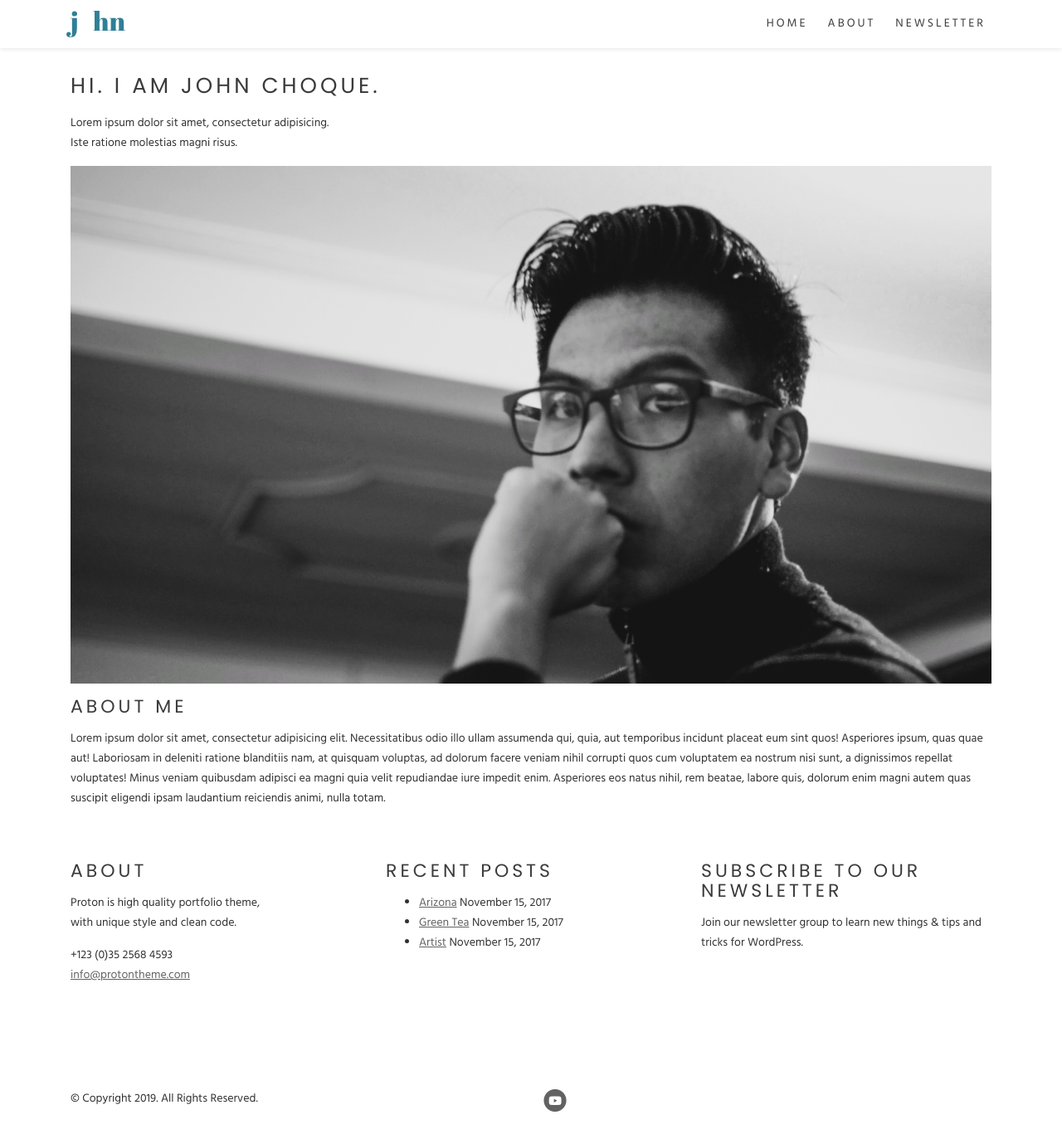
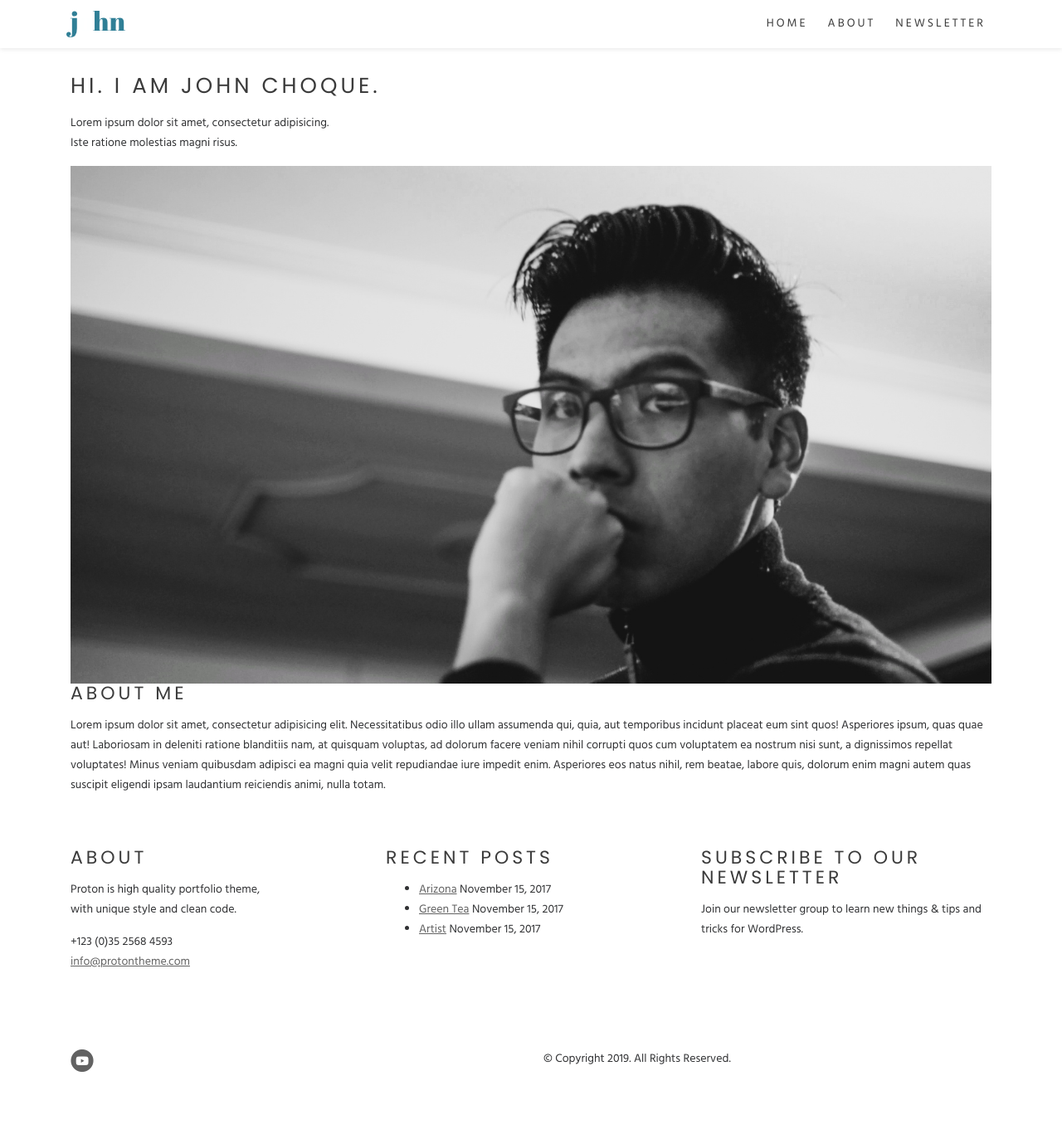
Before and after one commit to thethoughtfulmillennial/thethoughtfulmillennial.github.io, a Jekyll site: the page built from about2.html, in a window 1280 px wide and 1400 px high, scrolled down 61 px. Shown: the top 1379 px of the window at 83% size. Built offline with Jekyll 4.4.1, drawn with Linux system fonts in a browser that asks for light colours; after the commit the page ends 1381 px from its top, so only the background shows below that.

Commit message:
Updating about.

```diff
--- a/_includes/footer2.html
+++ b/_includes/footer2.html
@@ -34,7 +34,7 @@
 				</div>
 			</div>
 		</div>
-		<div class="row py-5">
+		<div class="row py-3 flex-md-row-reverse">
 			<div class="col-md-6 col-sm-6 col-xs-12">
 				<p>© Copyright 2019. All Rights Reserved.</p>
 			</div>
--- a/about2.html
+++ b/about2.html
@@ -6,41 +6,21 @@
 
 <div class="container">
 	<div class="row">
-		<div class="col-sm-12 vc-row-inner">
-			<div class="vc_row wpb_row vc_row-fluid">
-				<div class="row-container row-default ml-top-padding ">
-					<div class="wpb_column vc_column_container vc_col-sm-12">
-						<div class="vc_column-inner ">
-							<div class="wpb_wrapper">
-								<div class="page-title">
-									<div class="row">
-										<div class="col-md-12">
-											<div class="heading-title"> <h1>Hi. I Am John Choque.</h1>
+		<div class="col-md-12 ml-top-padding">
+			<div class="heading-title">
+				<h1>Hi. I Am John Choque.</h1>
 				<p>Lorem ipsum dolor sit amet, consectetur adipisicing.<br> Iste
 					ratione molestias magni risus.</p>
 			</div>
 		</div>
 	</div>
+	<div class="row">
+		<div class="col">
+			<img src="/assets2/images/about2.jpeg" class="img-fluid" alt="">
 		</div>
 	</div>
-						</div>
-					</div>
-				</div>
-			</div>
-			<div class="vc_row wpb_row vc_row-fluid">
-				<div class="row-container row-default sm-top-padding ">
-					<div class="wpb_column vc_column_container vc_col-sm-12">
-						<div class="vc_column-inner ">
-							<div class="wpb_wrapper">
-								<div class="wpb_single_image wpb_content_element vc_align_left">
-									<figure class="wpb_wrapper vc_figure">
-										<div class="vc_single_image-wrapper   vc_box_border_grey">
-											<img src="/assets2/images/about2.jpeg" class="img-fluid" alt="">
-										</div>
-									</figure>
-								</div>
-								<div class="wpb_text_column wpb_content_element ">
-									<div class="wpb_wrapper">
+	<div class="row">
+		<div class="col">
 			<h3>About Me</h3>
 			<p>Lorem ipsum dolor sit amet, consectetur adipisicing elit.
 				Necessitatibus odio illo ullam assumenda qui, quia, aut temporibus
@@ -55,10 +35,3 @@
 		</div>
 	</div>
 </div>
-						</div>
-					</div>
-				</div>
-			</div>
-		</div>
-	</div>
-</div>
--- a/assets2/css/styles.css
+++ b/assets2/css/styles.css
@@ -165,14 +165,17 @@
 
 .btn-solid-reg {
 	display: inline-block;
-	padding: 1.1875rem 2.125rem 1.1875rem 2.125rem;
-	border: 0.125rem solid #307f96;
-	border-radius: 2rem;
-	background-color: #307f96;
+	transition: all 0.2s;
 	color: #fff;
-	font: 700 0.75rem/0 "Hind", sans-serif;
-	text-decoration: none;
-	transition: all 0.2s;
+    background-color: #3b3b3b;
+    border-radius: 0;
+    border: 1px #3b3b3b solid;
+    text-transform: uppercase;
+    font-weight: 400;
+    font-size: 14px;
+    letter-spacing: 3px;
+    text-decoration: none;
+    padding: 10px;
 }
 
 .btn-solid-reg:hover {
@@ -1528,6 +1531,9 @@
 .footer .fa-stack:hover .fa-stack-2x {
     color: #00a7bd;
 }
+.footer .btn-solid-reg {
+	width: 100%;
+}
 
 
 /*************************/
```
Lines whose indentation alone changed are shown as unchanged.
